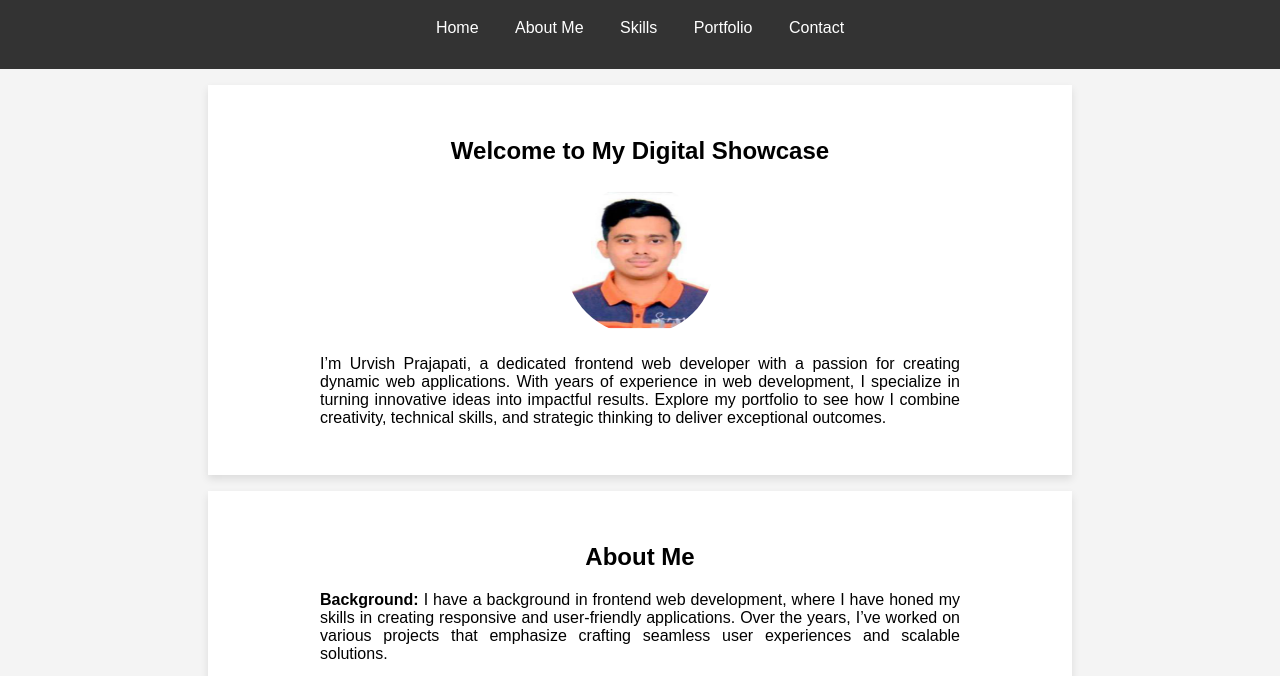
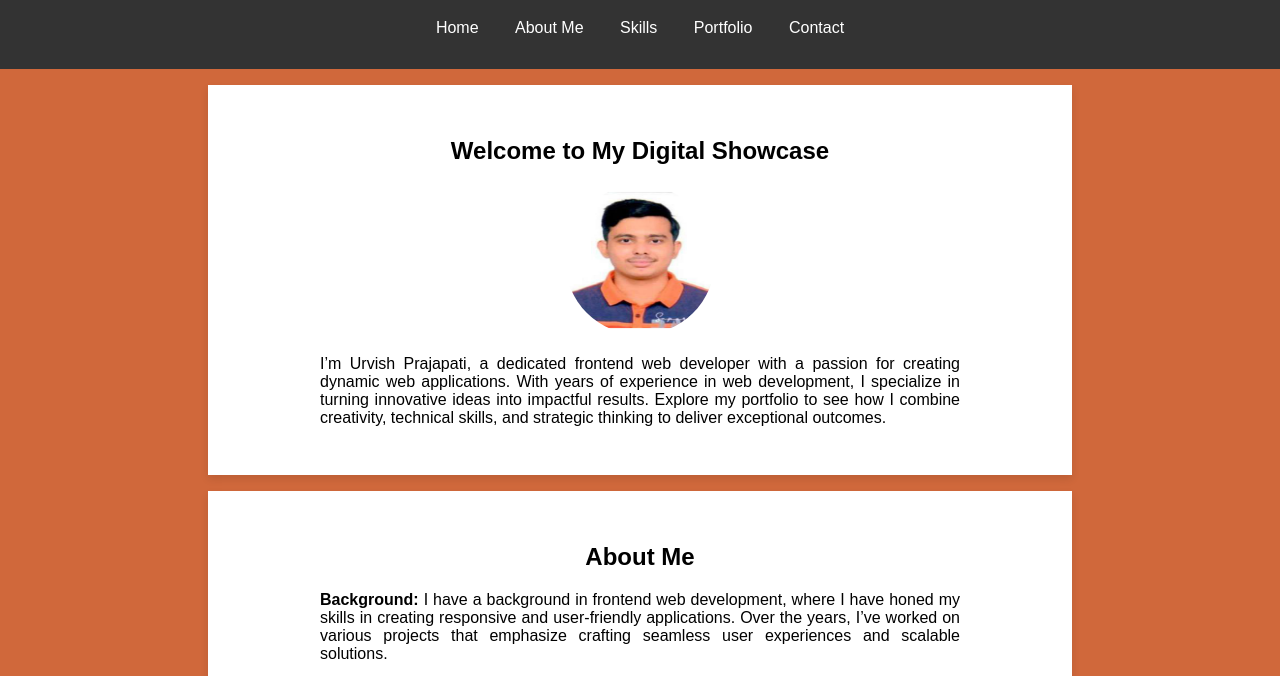
Before and after one commit to urvishprajapati/portfolio, a plain HTML site: page index.html in a window 1280 px wide. Shown: the part 77-753 px from the top of the page. Drawn offline with Linux system fonts and the light colour scheme.

Commit message:
Update styles.css

```diff
--- a/styles.css
+++ b/styles.css
@@ -3,7 +3,7 @@ body {
     margin: 0;
     padding: 0;
     box-sizing: border-box;
-    background-color: #f4f4f4;
+    background-color: #d0683b;
 }
 
 header {
```
